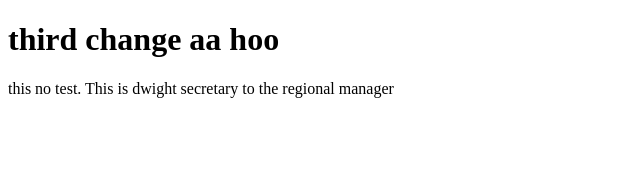
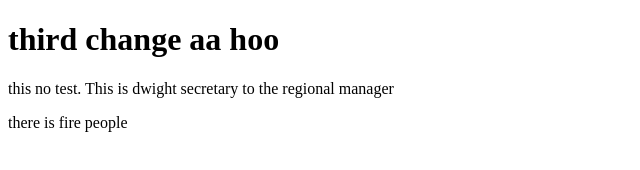
Before and after one commit to ficitonOrg/Test, a website: page index.html in a window 1280 px wide. Shown: the whole page, without its empty margins (0-640 px from the left). Drawn offline with Linux system fonts and the light colour scheme.

Commit message:
fourth commit

```diff
--- a/index.html
+++ b/index.html
@@ -10,5 +10,6 @@
     <h1>third change aa hoo</h1>
 
     <p>this no test. This is dwight secretary to the regional manager</p>
+    <p> there is fire people </p>
 </body>
 </html>
```
Also changed, not shown: package.json (added, +24 -0 lines), 2 other files.
